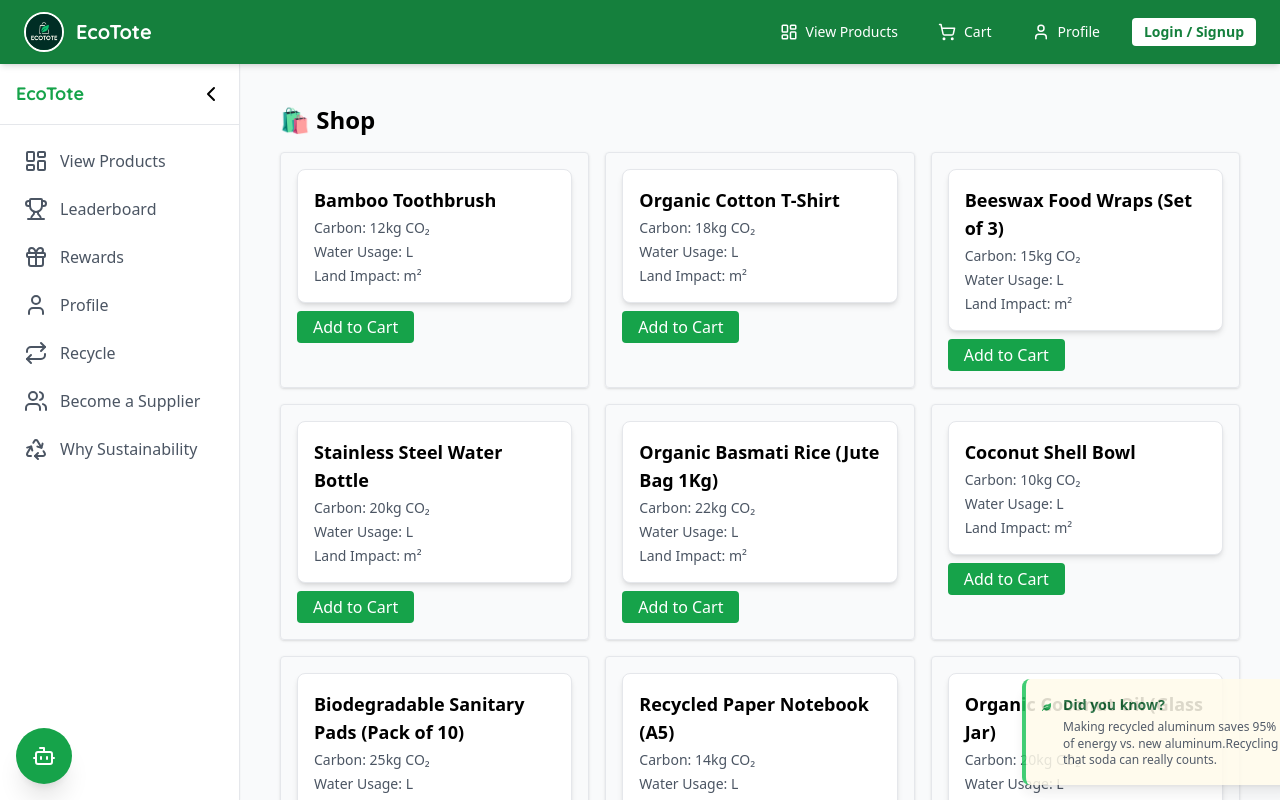
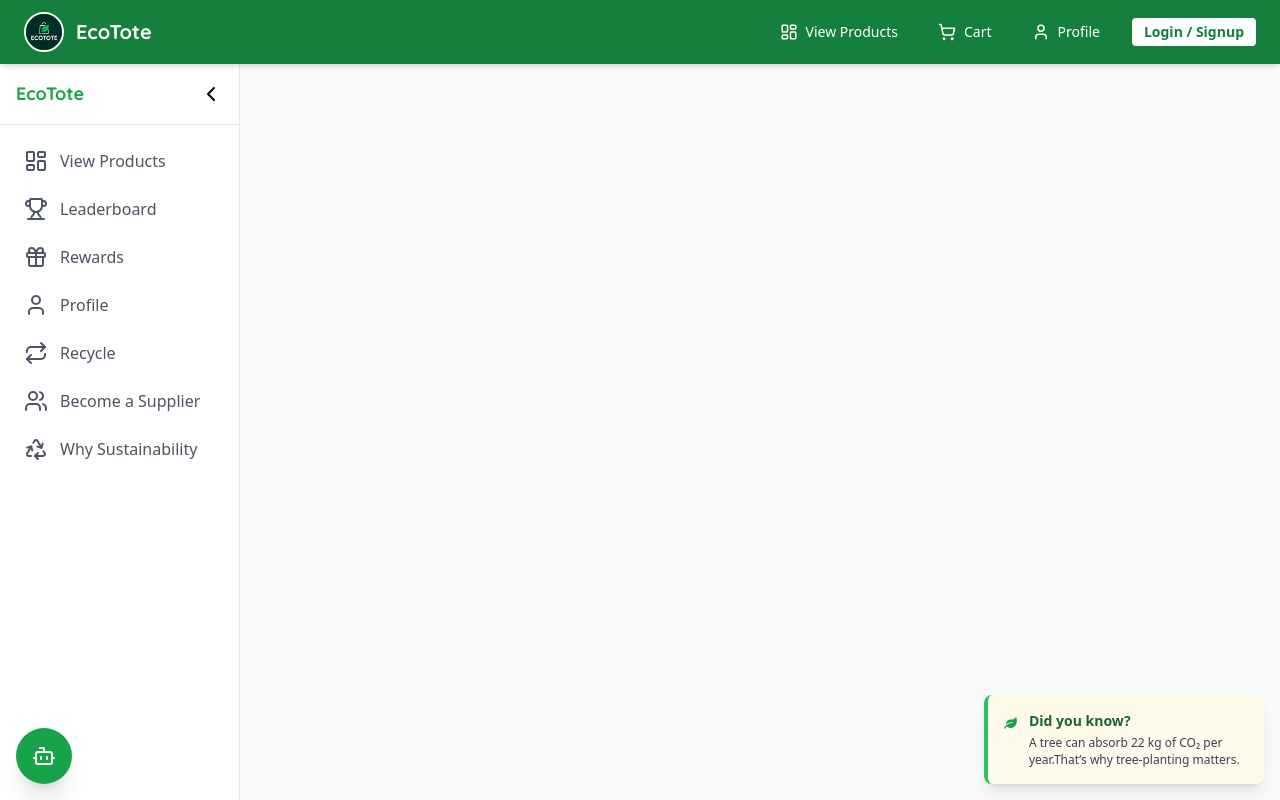
Before and after one commit to Domaakshithareddy/EcoTote, a React (Vite) app: page /shop in a window 1280 px wide. Shown: the top 800 px of the page. Built offline with nearby package versions, Linux system fonts and the light colour scheme.

Commit message:
del files

```diff
--- a/src/App.jsx
+++ b/src/App.jsx
@@ -6,7 +6,6 @@ import Leaderboard from "./pages/Leaderboard";
 import Rewards from "./pages/Rewards";
 import Consumer from "./pages/Consumer";
 import Recycle from "./pages/Recycle";
-import Shop from "./pages/Shop";
 import Navbar from "./components/Navbar";
 import Sidebar from "./components/Sidebar"; // 👈 Add this
 import FunFactPopup from "./components/FunFactPopup";
@@ -43,7 +42,6 @@ const App = () => {
                 <Route path="/rewards" element={<Rewards />} />
                 <Route path="/consumer" element={<Consumer />} />
                 <Route path="/recycle" element={<Recycle />} />
-                <Route path="/shop" element={<Shop />} />
                 <Route path="/place-order" element={<PlaceOrder />} />
                 <Route path="/supplier-register" element={<SupplierRegister />} />
                 <Route path="/why-sustainability" element={<WhySustainability />} />
--- a/src/pages/Shop.jsx
+++ /dev/null
@@ -1,42 +0,0 @@
-// src/pages/Shop.jsx
-import React, { useEffect, useState, useContext } from "react";
-import fetchJSON from '../utils/fetchJSON';
-import ProductImpact from "../components/ProductImpactCard";
-import { AppContext } from "../context/AppContext";
-import PageWrapper from "../components/PageWrapper";
-
-const Shop = () => {
-  const [products, setProducts] = useState([]);
-  const { setCart } = useContext(AppContext);
-
-  useEffect(() => {
-    fetchJSON("products.json").then(setProducts);
-  }, []);
-
-  const addToCart = (product) => {
-    setCart((prev) => [...prev, { ...product, quantity: 1 }]);
-  };
-
-  return (
-    <PageWrapper>
-    <div className="ml-60 mt-16 p-6">
-      <h1 className="text-2xl font-bold mb-4">🛍 Shop</h1>
-      <div className="grid grid-cols-1 md:grid-cols-2 lg:grid-cols-3 gap-4">
-        {products.map((p) => (
-          <div key={p.id} className="border p-4 rounded shadow">
-            <ProductImpact product={p} />
-            <button
-              className="mt-2 bg-green-600 text-white px-4 py-1 rounded"
-              onClick={() => addToCart(p)}
-            >
-              Add to Cart
-            </button>
-          </div>
-        ))}
-      </div>
-    </div>
-    </PageWrapper>
-  );
-};
-
-export default Shop;
```
Also changed, not shown: public/data/logisticsData.json (deleted, +0 -9 lines), public/data/packagingSuggestions.json (deleted, +0 -17 lines), public/data/userCart.json (deleted, +0 -17 lines), public/data/wasteSwapSuggestions.json (deleted, +0 -17 lines).
